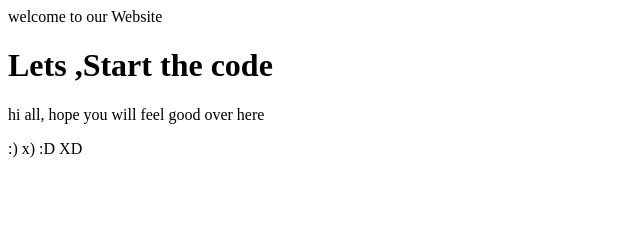
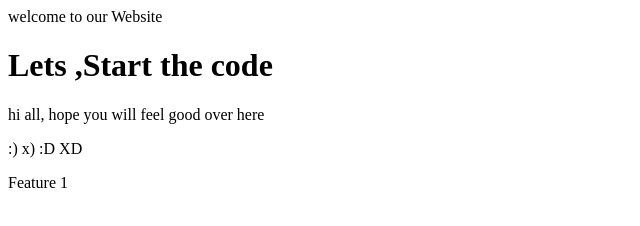
Before and after one commit to justrupesh12/awsome-repo, a plain HTML site: page index.html in a window 1280 px wide. Shown: the full height of the page, 0-640 px from the left. Drawn offline with Linux system fonts and the light colour scheme.

Commit message:
We have added new Feature

```diff
--- a/index.html
+++ b/index.html
@@ -3,4 +3,5 @@
 <h1>Lets ,Start the code</h1>
 <p>hi all, hope you will feel good over here</p>
 <p> :) x) :D XD </p>
+<p> Feature 1<p>
 </html>
```
